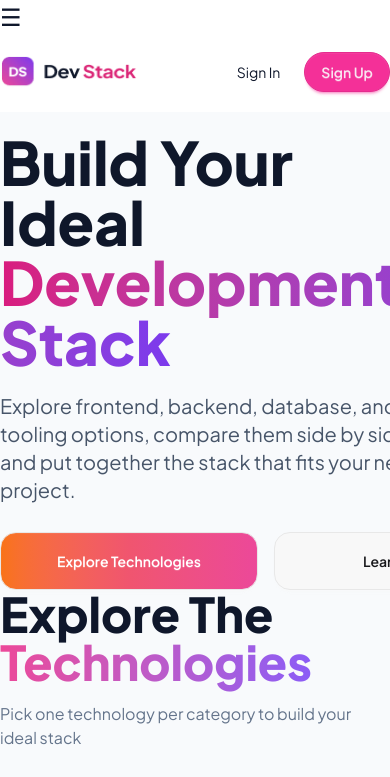
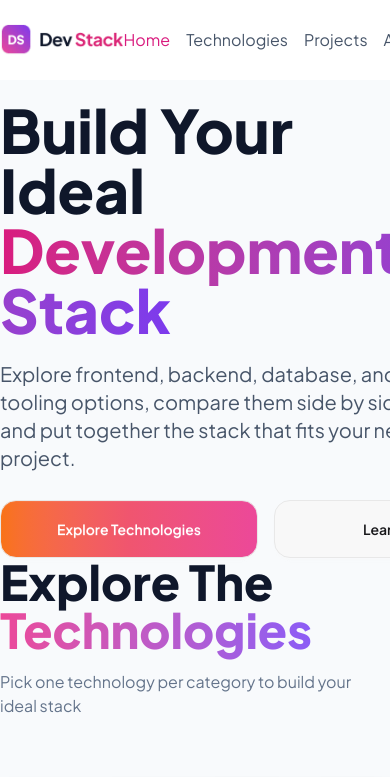
Before and after one commit to hafizul1997/Assignment05, a React (Vite) app: page / in a window 390 px wide. Shown: the top 777 px of the page. Built offline with nearby package versions, Linux system fonts and the light colour scheme.

Commit message:
Updated menu bar with scale transfrom

```diff
--- a/src/Components/Footer.tsx
+++ b/src/Components/Footer.tsx
@@ -8,34 +8,34 @@ const Footer = () => {
                                 <img src={NavLogo} alt="" className='mb-4' />
                                 <p className='mb-4'>Curated tools, technologies, and resources for developers building modern software.</p>
                                 <ul className='list-none flex gap-4 text-[#454e5a] font-semibold mt-10'>
-                                    <li><a href="https://github.com/hafizul1997/">Github</a></li>
-                                    <li><a href="#">Twitter</a></li>
-                                    <li><a href="https://www.linkedin.com/in/hafizul-islam-9a86b8360/">LinkedIn</a></li>
+                                    <li className='hover:text-[#d91b7e]'><a href="https://github.com/hafizul1997/">Github</a></li>
+                                    <li className='hover:text-[#d91b7e]'><a href="#">Twitter</a></li>
+                                    <li className='hover:text-[#d91b7e]'><a href="https://www.linkedin.com/in/hafizul-islam-9a86b8360/">LinkedIn</a></li>
                                 </ul>
                        </div>
                        <div className='col-span-2 list-none text-[#64748b]'>
                                 <h1 className='text-[#0f172a] font-bold mb-4'>Product</h1>
-                                <li className='mb-4'><a href="#">Home</a></li>
-                                <li className='mb-4'><a href="#">Technologies</a></li>
-                                <li><a href="#">Projects</a></li>
+                                <li className='mb-4 hover:text-[#d91b7e]'><a href="#">Home</a></li>
+                                <li className='mb-4 hover:text-[#d91b7e]'><a href="#">Technologies</a></li>
+                                <li className='hover:text-[#d91b7e]'><a href="#">Projects</a></li>
                        </div>
                        <div className='col-span-2 list-none text-[#64748b]'>
                                 <h1 className='text-[#0f172a]  font-bold mb-4'>Company</h1>
-                                <li className='mb-4'> <a href="#">About</a></li>
-                                <li className='mb-4'><a href="#">Contact</a></li>
-                                <li className='mb-4'><a href="#">Careers</a></li>
+                                <li className='mb-4 hover:text-[#d91b7e]'> <a href="#">About</a></li>
+                                <li className='mb-4 hover:text-[#d91b7e]'><a href="#">Contact</a></li>
+                                <li className='mb-4 hover:text-[#d91b7e]'><a href="#">Careers</a></li>
                        </div>
                        <div className='col-span-2 list-none text-[#64748b]'>
                                 <h1 className='text-[#0f172a] font-bold mb-4'>Legal</h1>
-                                <li className='mb-4'>Privacy Policy</li>
-                                <li>Terms of Policy</li>
+                                <li className='mb-4 hover:text-[#d91b7e]'><a href="#"> Privacy Policy</a></li>
+                                <li className='hover:text-[#d91b7e]'><a href="#">Terms of Policy</a></li>
                        </div>
                 </div>
                 <div className='flex justify-between py-10  text-[#64748b] '>
                         <p>© 2026 Dev Stack. All rights reserved.</p>
                         <ul className='list-none flex gap-4'>
-                            <li><a href='#'>Privacy</a></li>
-                            <li><a href='#'>Terms</a></li>
+                            <li className='hover:text-[#d91b7e]'><a href='#'>Privacy</a></li>
+                            <li className='hover:text-[#d91b7e]'><a href='#'>Terms</a></li>
                         </ul>
                 </div>
      </div>
--- a/src/Components/Nav.tsx
+++ b/src/Components/Nav.tsx
@@ -9,19 +9,15 @@ const Nav = () => {
     return (
 
             <nav className='sticky top-0 z-50  bg-white  max-w-[1280px] mx-auto'>
-
-                <button className="text-2xl lg:hidden">
-                 ☰
-    </button>
                 <div className='mx-auto max-w-[1280px] items-center flex justify-between  h-[80px] '>
                 <img src={Logo} alt="Dev Stack Logo" className='h-[32px] w-[137px]' />
-                <ul className='text-[#475569] hidden  justify-between gap-8  lg:flex '>
+                <ul className='text-[#475569]  justify-between gap-8  flex '>
                   <ul className="flex gap-4 text-[#475569]">
-                         <li className="text-[#d91b7e]"> <a href="#">Home </a></li>
-                        <li className="hover:text-[#d91b7e]"><a href="#">Technologies</a></li>
-                        <li className="hover:text-[#d91b7e]"><a href="#">Projects</a></li>
-                        <li className="hover:text-[#d91b7e]"><a href="#">About</a></li>
-                        <li className="hover:text-[#d91b7e]"><a href="#">Contact</a></li>
+                         <li className="text-[#d91b7e] hover:scale-110 transform duration-100"> <a href="#">Home </a></li>
+                        <li className="hover:text-[#d91b7e] hover:scale-110 transform duration-100 "><a href="#">Technologies</a></li>
+                        <li className="hover:text-[#d91b7e] hover:scale-110 transform duration-100"><a href="#">Projects</a></li>
+                        <li className="hover:text-[#d91b7e] hover:scale-110 transform duration-100 "><a href="#">About</a></li>
+                        <li className="hover:text-[#d91b7e] hover:scale-110 transform duration-100"><a href="#">Contact</a></li>
                   </ul>
                 </ul>
                 <div className='flex  justify-between gap-2'>
```
